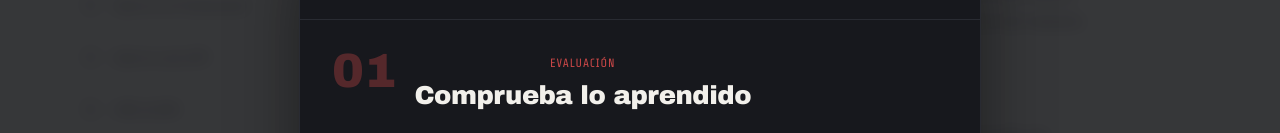
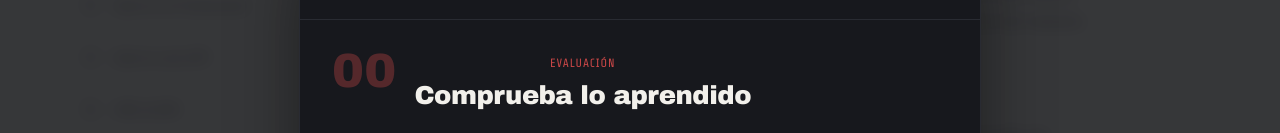
Before and after one commit to Lazheart/DBP-CS2031, a React (Vite) app: page /DBP-CS2031/introduction in a window 1280 px wide. Both pictures are taken after a click on the button "Iniciar cuestionario". Shown: the part 196-329 px from the top of the page. Built offline with nearby package versions, Linux system fonts and the light colour scheme; a web font is replaced by a local one.

Commit message:
fix : Lesson Number in Quizz Modal

```diff
--- a/src/components/QuizzModal.tsx
+++ b/src/components/QuizzModal.tsx
@@ -19,6 +19,7 @@ export interface QuizQuestion {
 
 interface Props {
     lessonId: string
+    lessonNumber: string
     lessonTitle: string
     topicColor: string
     questions: QuizQuestion[]
@@ -32,6 +33,7 @@ const PASS_THRESHOLD = 0.8 // 4 de 5 preguntas correctas
 
 export default function QuizModal({
     lessonId: _lessonId,
+    lessonNumber,
     lessonTitle,
     topicColor,
     questions,
@@ -152,8 +154,9 @@ export default function QuizModal({
                 {phase === 'intro' && (
                     <section className="quiz-content quiz-intro">
                         <div className="quiz-intro-heading">
+                            {/* TODO: Hacer esto un componente reusable en el sidebar */}
                             <span className="quiz-section-number">
-                                01
+                                {lessonNumber}
                             </span>
 
                             <div>
--- a/src/pages/IntroductionPage.tsx
+++ b/src/pages/IntroductionPage.tsx
@@ -7,7 +7,7 @@ import { useLocalStorage } from '../hook/SessionStorageManager'
 
 /* ─── Sub-module content ─────────────────────────────────── */
 
-const SubModuleContent = ({ id }: { id: string }) => {
+const SubModuleContent = ({ id }: { id: string, lessonId: string }) => {
     switch (id) {
         case 'intro-dbp':
             return (
@@ -250,7 +250,7 @@ const IntroductionPage = () => {
 
                 {/* Main content */}
                 <main className="class-main">
-                    <SubModuleContent id={activeId} />
+                    <SubModuleContent id={activeId} lessonId={'00'} />
 
                     {/* Completion banner */}
                     {isModuleComplete && (
@@ -302,6 +302,7 @@ const IntroductionPage = () => {
             {quizOpen && (
                 <QuizModal
                     lessonId={activeId}
+                    lessonNumber="00"
                     lessonTitle={activeModule.title}
                     topicColor={activeModule.color}
                     questions={activeModule.questions}
```
